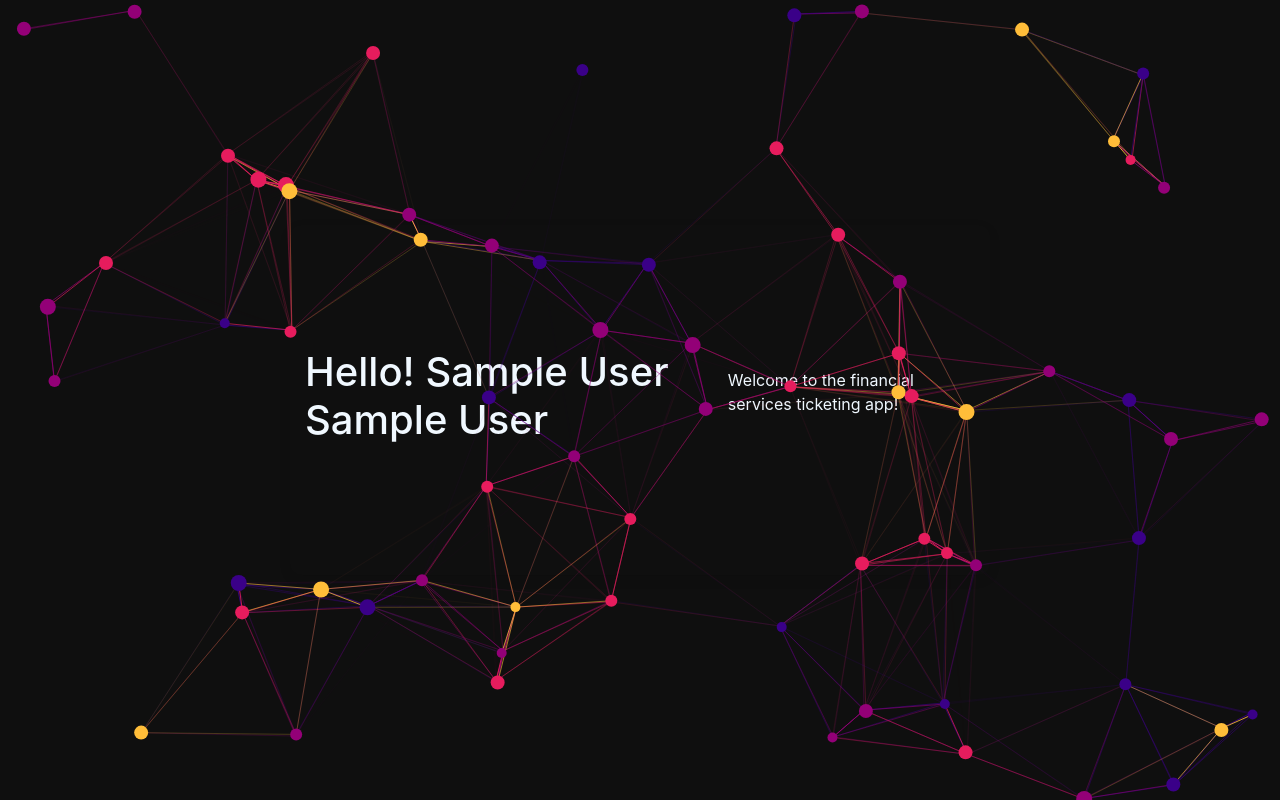
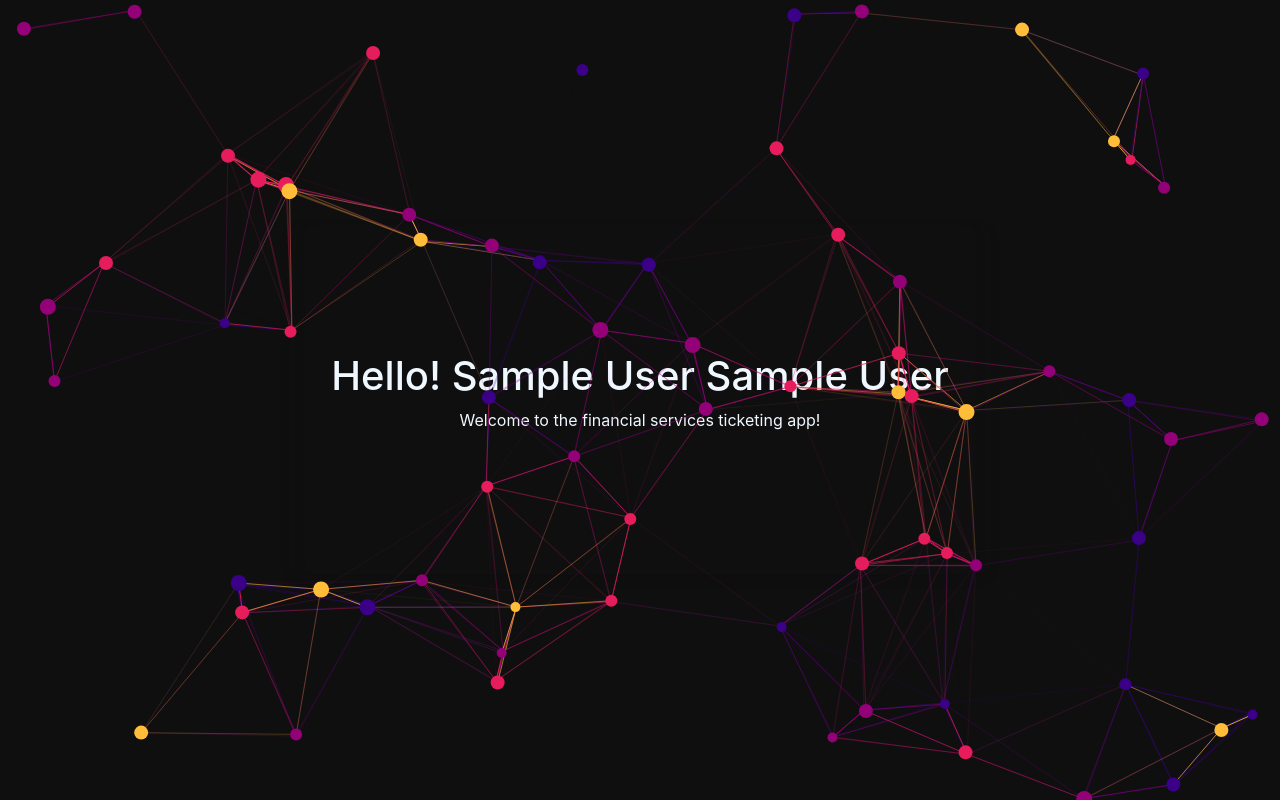
Before and after one commit to iipapanikolaou/ticketing-system, a Flask app: page / in a window 1280 px wide. Run offline with Flask 3, Linux system fonts and the light colour scheme; the visitor is signed in with stand-in values (Sample User, id 1); some libraries are stand-ins or nearby versions.

Commit message:
Mock greeting to auth user added

```diff
--- a/templates/index.html
+++ b/templates/index.html
@@ -4,7 +4,13 @@
 
 {% block main %}
 
-<h1 style="color:aliceblue;"> Hello! {{firstName}} {{lastName}}</h1>
-<p style="color:aliceblue;">Welcome to the financial services ticketing app!</p>
+
+<div class="container d-flex vh-100 justify-content-center align-items-center">
+    <div class="text-center">
+        <h1 style="color:aliceblue;">Hello! {{ firstName }} {{ lastName }}</h1>
+        <p style="color:aliceblue;">Welcome to the financial services ticketing app!</p>
+    </div>
+</div>
+
 
 {% endblock %}
```
